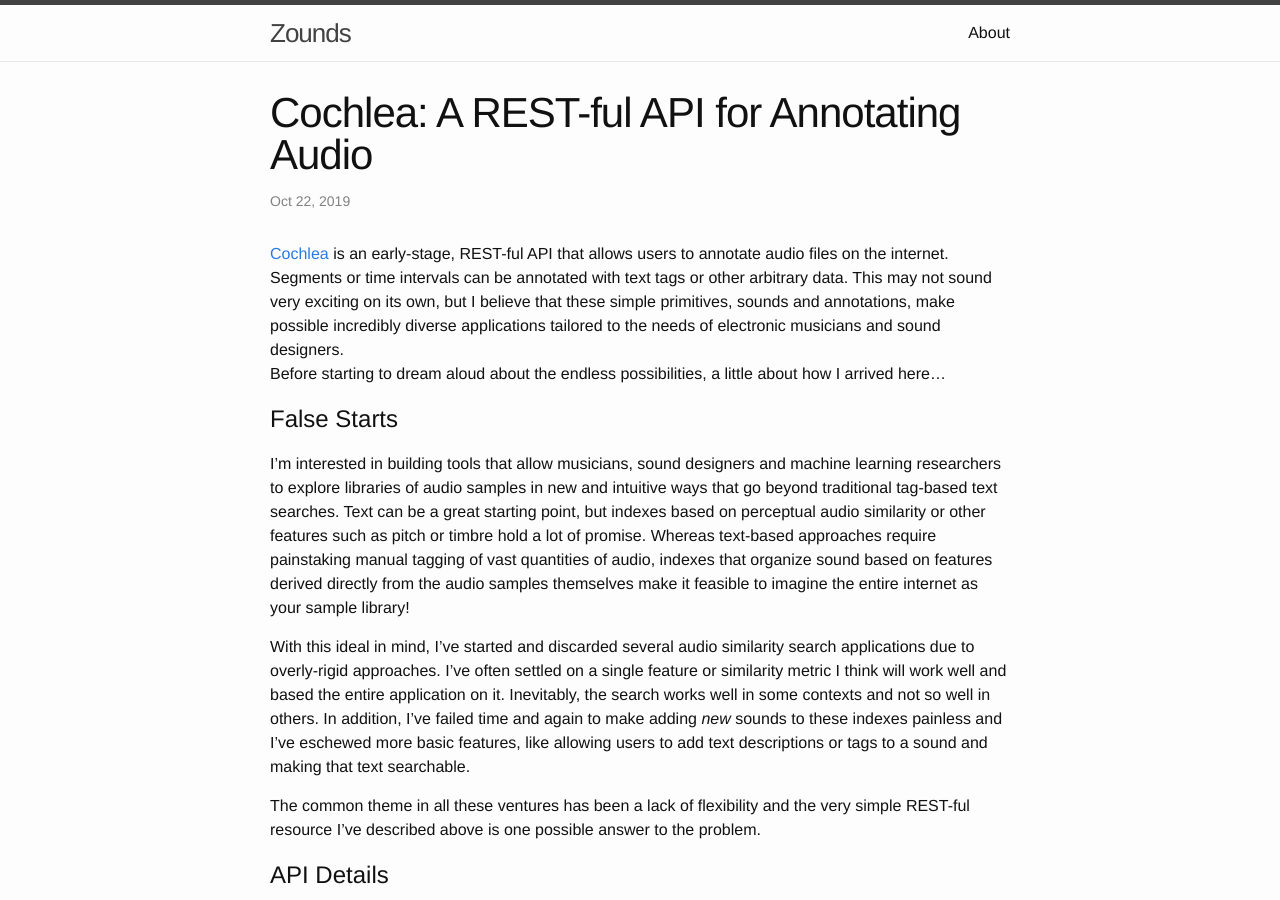
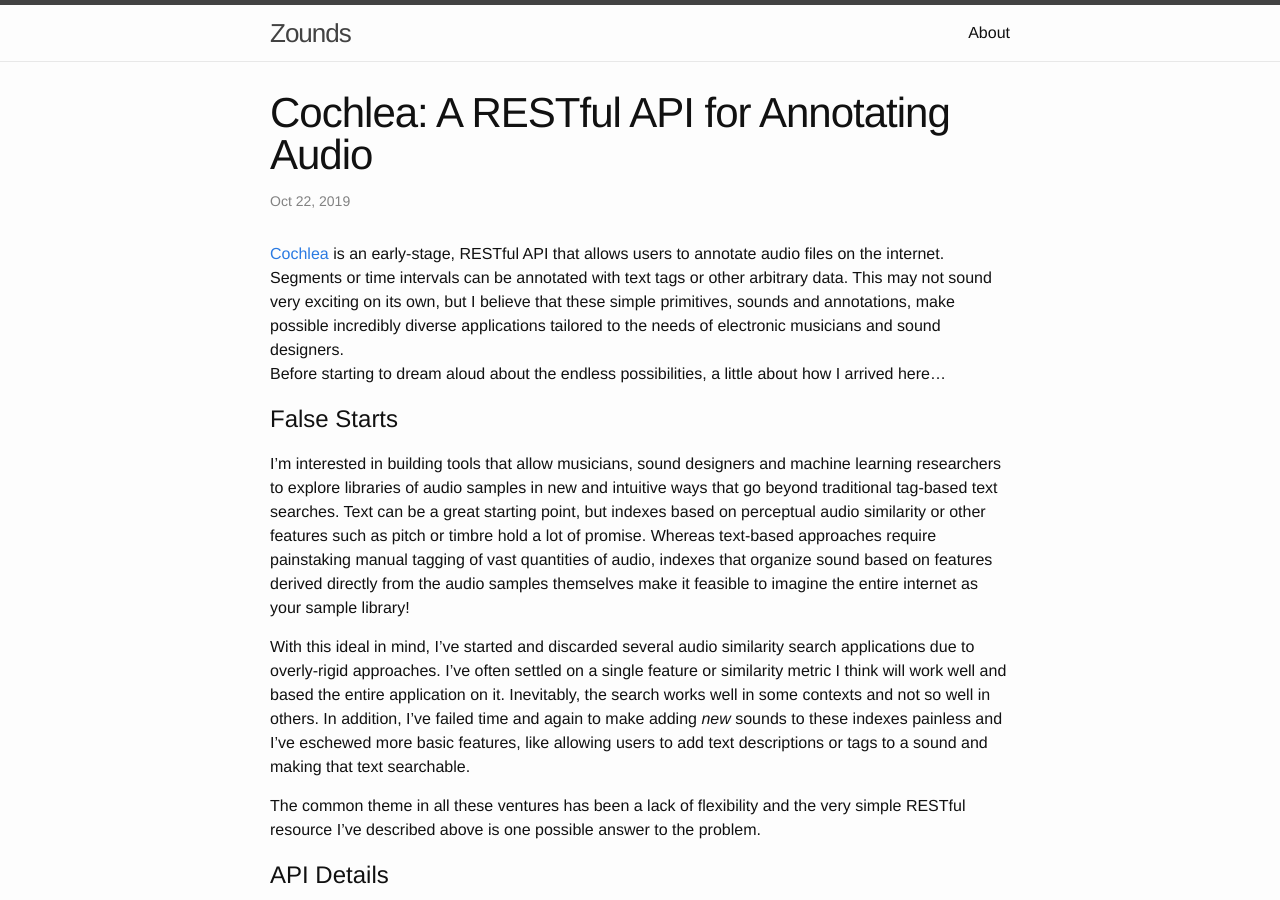
Before and after one commit to JohnVinyard/JohnVinyard.github.io, a Jekyll site: the page built from _posts/2019-10-22-cochlea-api-and-example-application.md, in a window 1280 px wide and 900 px high. Built offline with Jekyll 4.4.1, drawn with Linux system fonts in a browser that asks for light colours; comment, search, counter and statistics services are not loaded.

Commit message:
REST-ful -> RESTful

```diff
--- a/_posts/2019-10-22-cochlea-api-and-example-application.md
+++ b/_posts/2019-10-22-cochlea-api-and-example-application.md
@@ -1,13 +1,13 @@
 ---
 layout: post
-title:  "Cochlea: A REST-ful API for Annotating Audio"
+title:  "Cochlea: A RESTful API for Annotating Audio"
 date:   2019-10-22 07:00:00 -0500
 categories: api search annotation
 published: true
 ---
 
 [Cochlea](https://github.com/JohnVinyard/annotate-api) is an early-stage,
-REST-ful API that allows users to annotate audio files on the internet.
+RESTful API that allows users to annotate audio files on the internet.
 Segments or time intervals can be annotated with text tags or other arbitrary
 data.  This may not sound very exciting on its own, but I believe that these
 simple primitives, sounds and annotations, make possible incredibly diverse
@@ -37,7 +37,7 @@ features, like allowing users to add text descriptions or tags to a sound and
 making that text searchable.
 
 The common theme in all these ventures has been a lack of flexibility and the
-very simple REST-ful resource I've described above is one possible answer to the
+very simple RESTful resource I've described above is one possible answer to the
 problem.
 
 # API Details
```
